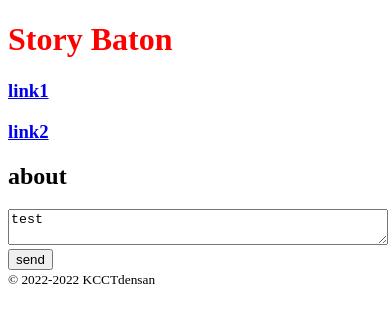
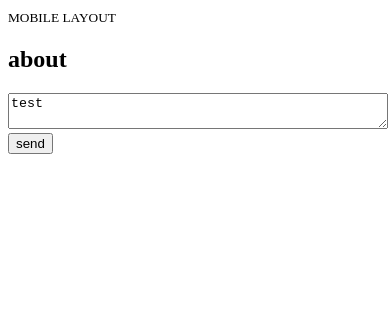
Before and after one commit to KCCTdensan/StoryBaton, a Next.js app in the folder front/: page / in a window 390 px wide. Shown: the top 322 px of the page. Built offline with nearby package versions, Linux system fonts and the light colour scheme.

Commit message:
added layouts

```diff
--- /dev/null
+++ b/front/components/element/logo.tsx
@@ -0,0 +1,8 @@
+const Logo = ({}) => (
+  <div>
+    {/* icon */}
+    Story Baton
+  </div>
+)
+
+export default Logo
--- /dev/null
+++ b/front/components/layout/default.tsx
@@ -0,0 +1,20 @@
+import React, { ReactNode } from "react"
+import useMediaQuery from "@mui/material/useMediaQuery"
+import DesktopLayout from "./desktop/layout"
+import TabletLayout from "./tablet/layout"
+import MobileLayout from "./mobile/layout"
+
+const DefaultLayout: React.FC<{ children: ReactNode }> = props => {
+  const isDesktop = useMediaQuery("(min-width: 960px)") // 要確認
+  const isTablet = useMediaQuery("(min-width: 480px)") //
+
+  return isDesktop ? (
+    <DesktopLayout {...props} />
+  ) : isTablet ? (
+    <TabletLayout {...props} />
+  ) : (
+    <MobileLayout {...props} />
+  )
+}
+
+export default DefaultLayout
--- /dev/null
+++ b/front/components/layout/desktop/footer.tsx
@@ -0,0 +1,7 @@
+const Footer = () => (
+  <div>
+    <small>&copy; 2022-{new Date().getFullYear()} KCCTdensan</small>
+  </div>
+)
+
+export default Footer
--- a/front/components/layouts/header.tsx
+++ b/front/components/layout/desktop/header.tsx
@@ -1,10 +1,12 @@
+import Logo from "~/components/element/logo"
+
 const Header = () => (
-  <>
+  <div>
     <h1
       css={{
         color: "red",
       }}>
-      Story Baton
+      <Logo />
     </h1>
     <h3
       css={{
@@ -20,7 +22,7 @@ const Header = () => (
       }}>
       <a href='google.com'>link2</a>
     </h3>
-  </>
+  </div>
 )
 
 export default Header
--- a/front/components/layouts/layout.tsx
+++ b/front/components/layout/desktop/layout.tsx
@@ -1,13 +1,13 @@
-import type { ReactNode } from "react"
+import React, { ReactNode } from "react"
 import Header from "./header"
 import Footer from "./footer"
 
-const Layout = ({ children }: { children: ReactNode }) => (
-  <>
+const Layout: React.FC<{ children: ReactNode }> = ({ children }) => (
+  <div>
     <Header />
     {children}
     <Footer />
-  </>
+  </div>
 )
 
 export default Layout
--- /dev/null
+++ b/front/components/layout/mobile/layout.tsx
@@ -0,0 +1,10 @@
+import React, { ReactNode } from "react"
+
+const Layout: React.FC<{ children: ReactNode }> = ({ children }) => (
+  <div>
+    <small>MOBILE LAYOUT</small>
+    {children}
+  </div>
+)
+
+export default Layout
--- /dev/null
+++ b/front/components/layout/tablet/layout.tsx
@@ -0,0 +1,10 @@
+import React, { ReactNode } from "react"
+
+const Layout: React.FC<{ children: ReactNode }> = ({ children }) => (
+  <div>
+    <small>TABLET LAYOUT</small>
+    {children}
+  </div>
+)
+
+export default Layout
--- a/front/components/layouts/footer.tsx
+++ /dev/null
@@ -1,9 +0,0 @@
-const Footer = () => (
-  <>
-    <div>
-      <small>&copy; 2022-{new Date().getFullYear()} KCCTdensan</small>
-    </div>
-  </>
-)
-
-export default Footer
--- a/front/pages/index.tsx
+++ b/front/pages/index.tsx
@@ -1,4 +1,4 @@
-import Layout from "~/components/layouts/layout"
+import Layout from "~/components/layout/default"
 
 const Index = () => (
   <Layout>
```
